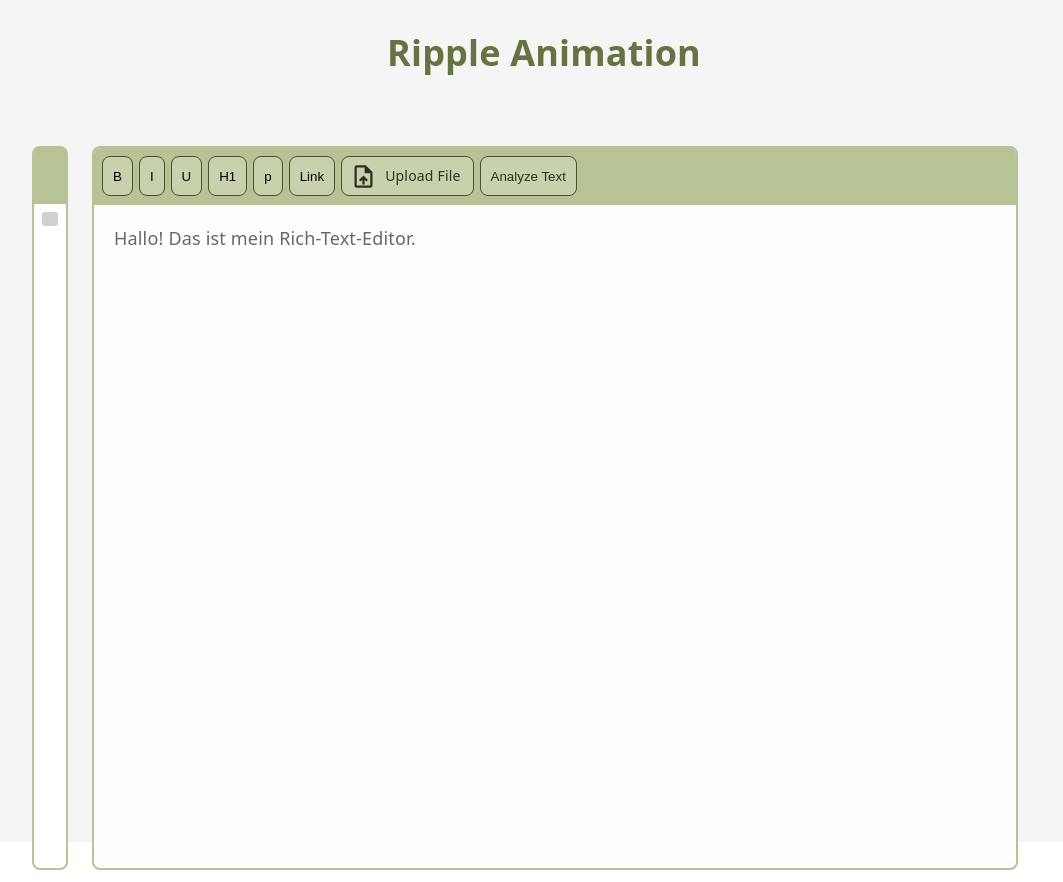
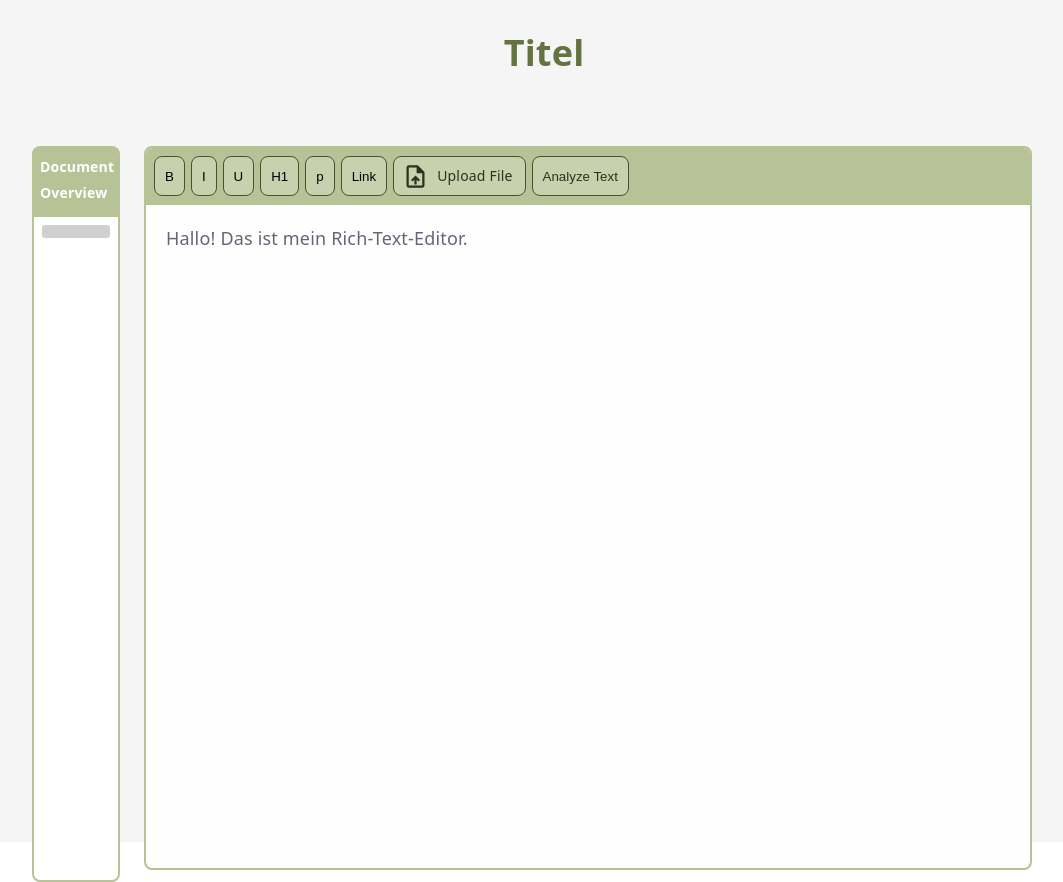
Before and after one commit to EmlMeml/RippleAnimation, a React (Vite) app: page / in a window 1280 px wide. Shown: the whole page, without its empty margins (96-1159 px from the left). Built offline with nearby package versions, Linux system fonts and the light colour scheme.

Commit message:
styling + reason marks

```diff
--- a/src/App.tsx
+++ b/src/App.tsx
@@ -14,7 +14,7 @@ function App() {
     <Box sx={{flowGrow: 1}}>
       <Grid container spacing={2}>
         <Grid size={12} sx={{display: 'flex', justifyContent: 'center', alignItems:'center'}}>
-          <h1>Ripple Animation</h1>
+          <h1>Titel</h1>
         </Grid>
       </Grid>
       <Grid container spacing={2}>
--- a/src/assets/css/editor.css
+++ b/src/assets/css/editor.css
@@ -85,9 +85,22 @@
 .editor .inconsistent-text {
   display: inline-block;
   background-color: #fecaca;
+  border-radius: 4px;
+  padding-left: 4px;
+  padding-right: 4px;
   box-decoration-break: clone;
   -webkit-box-decoration-break: clone;
   animation: inconsistency-jitter 1s ease-in-out;
+}
+
+.editor .inconsistency-context {
+  display: inline-block;
+  background-color: #fef3c7;
+  border-radius: 4px;
+  padding-left: 4px;
+  padding-right: 4px;
+  box-decoration-break: clone;
+  -webkit-box-decoration-break: clone;
 }
 
 @keyframes inconsistency-jitter {
--- a/src/assets/css/editorNav.css
+++ b/src/assets/css/editorNav.css
@@ -1,5 +1,5 @@
 .editor-navigation {
-  width: 36px;
+  width: 88px;
   height: 100%;
 }
 
@@ -19,7 +19,9 @@
   padding:8px;
   min-height: 40px;
   border-radius: 8px 8px 0px 0px;
-
+  font-size: 14px;
+  font-weight: bold;
+  color: white;
 }
 
 .editor-navigation-segment {
--- a/src/custom/editor/Editor.tsx
+++ b/src/custom/editor/Editor.tsx
@@ -5,6 +5,7 @@ import {
   type DecoratedRange,
   type Descendant,
   Editor,
+  Node as SlateNode,
   type NodeEntry,
   Path,
   Text,
@@ -57,6 +58,10 @@ type HeadingElement = {
 };
 
 type MarkFormat = Exclude<keyof CustomText, "text" | "inconsistent">;
+type InconsistentTextRange = BaseRange & {
+  inconsistent: true;
+  inconsistencyRole: "conflict" | "context";
+};
 
 type CustomElement =
   | ParagraphElement
@@ -68,7 +73,10 @@ declare module "slate" {
     TextEditor: Editor;
     Element: CustomElement;
     Text: CustomText;
-    Range: BaseRange & { inconsistent?: boolean };
+    Range: BaseRange & {
+      inconsistent?: boolean;
+      inconsistencyRole?: "conflict" | "context";
+    };
   }
 }
 
@@ -110,6 +118,7 @@ export default function RichTextEditor({context,}: {context: StoryContext}) {
 
   const [inconsistencies, setInconsistencies] = useState<Inconsistency[]>([]);
   const [inconsistentPaths, setInconsistentPaths] = useState<number[][]>([]);
+  const [inconsistentRanges, setInconsistentRanges] = useState<InconsistentTextRange[]>([]);
 
   const [analysis, setAnalysis] =
     useState<FactExtraction | null>(null);
@@ -126,23 +135,11 @@ export default function RichTextEditor({context,}: {context: StoryContext}) {
         return [];
       }
 
-      const belongsToInconsistentBlock = inconsistentPaths.some(
-        (inconsistentPath) => Path.isAncestor(inconsistentPath, path)
+      return inconsistentRanges.filter((range) =>
+        Path.equals(range.anchor.path, path)
       );
-
-      if (!belongsToInconsistentBlock || node.text.length === 0) {
-        return [];
-      }
-
-      return [
-        {
-          anchor: { path, offset: 0 },
-          focus: { path, offset: node.text.length },
-          inconsistent: true,
-        },
-      ];
     },
-    [inconsistentPaths]
+    [inconsistentRanges]
   );
 
 
@@ -281,6 +278,105 @@ function getInconsistentPaths(
   }
 
   return paths;
+}
+
+function escapeForRegExp(value: string): string {
+  return value.replace(/[.*+?^${}()|[\]\\]/g, "\\$&");
+}
+
+function getFactHighlightPattern(
+  fact: Inconsistency["facts"][number]
+): RegExp | null {
+  const relationPatterns: Partial<Record<
+    Inconsistency["facts"][number]["predicate"],
+    string
+  >> = {
+    younger_than: "younger|jünger",
+    older_than: "older|älter",
+    sibling_of: "brother|sister|sibling|bruder|schwester|geschwister",
+    parent_of: "parent|mother|father|elternteil|mutter|vater",
+    child_of: "child|son|daughter|kind|sohn|tochter",
+    married_to: "married|husband|wife|verheiratet|ehemann|ehefrau",
+    friend_of: "friend|freund(?:in)?",
+    owns: "owns|owner|besitzt|gehört",
+    has: "has|hat",
+  };
+
+  const relationPattern = relationPatterns[fact.predicate];
+  if (relationPattern) {
+    return new RegExp(`\\b(?:${relationPattern})\\b`, "gi");
+  }
+
+  const value = fact.object ?? fact.value;
+  if (value === undefined || value === null || value === "") {
+    return null;
+  }
+
+  return new RegExp(`\\b${escapeForRegExp(String(value))}\\b`, "gi");
+}
+
+function getInconsistentTextRanges(
+  editor: Editor,
+  inconsistencies: Inconsistency[]
+): InconsistentTextRange[] {
+  const ranges: InconsistentTextRange[] = [];
+
+  for (const inconsistency of inconsistencies) {
+    const conflictFact = [...inconsistency.facts].sort(
+      (first, second) =>
+        (first.source?.start ?? 0) - (second.source?.start ?? 0)
+    ).at(-1);
+
+    for (const fact of inconsistency.facts) {
+      const pattern = getFactHighlightPattern(fact);
+      if (!pattern) {
+        continue;
+      }
+
+      for (const [node, path] of SlateNode.texts(editor)) {
+        const block = editor.children[path[0]];
+        const blockText = block ? normalizeSearchText(getNodeText(block)) : "";
+        const subject = normalizeSearchText(fact.subject);
+        const object = normalizeSearchText(fact.object ?? fact.value);
+
+        if (!blockText.includes(subject) || (object !== "" && !blockText.includes(object))) {
+          continue;
+        }
+
+        for (const match of node.text.matchAll(pattern)) {
+          if (match.index === undefined || match[0].length === 0) {
+            continue;
+          }
+
+          const anchor = { path, offset: match.index };
+          const focus = { path, offset: match.index + match[0].length };
+
+          const existingRange = ranges.find((range) =>
+            Path.equals(range.anchor.path, anchor.path) &&
+            range.anchor.offset === anchor.offset &&
+            range.focus.offset === focus.offset
+          );
+
+          if (existingRange) {
+            if (fact === conflictFact) {
+              existingRange.inconsistencyRole = "conflict";
+            }
+            continue;
+          }
+
+          ranges.push({
+            anchor,
+            focus,
+            inconsistent: true,
+            inconsistencyRole:
+              fact === conflictFact ? "conflict" : "context",
+          });
+        }
+      }
+    }
+  }
+
+  return ranges;
 }
 
 
@@ -498,6 +594,9 @@ function deserialize(
       );
 
       setInconsistentPaths(paths);
+      setInconsistentRanges(
+        getInconsistentTextRanges(editor, foundInconsistencies)
+      );
 
     } catch (error) {
       console.error(error);
@@ -565,6 +664,9 @@ function deserialize(
                */
               setInconsistentPaths(
                 getInconsistentPaths(editor, inconsistencies)
+              );
+              setInconsistentRanges(
+                getInconsistentTextRanges(editor, inconsistencies)
               );
             }}
         >
@@ -868,7 +970,13 @@ function renderLeaf({
   return (
     <span
       {...attributes}
-      className={leaf.inconsistent ? "inconsistent-text" : undefined}
+      className={
+        leaf.inconsistencyRole === "conflict"
+          ? "inconsistent-text"
+          : leaf.inconsistencyRole === "context"
+            ? "inconsistency-context"
+            : undefined
+      }
     >
       {children}
     </span>
--- a/src/custom/editor/EditorNavigation.tsx
+++ b/src/custom/editor/EditorNavigation.tsx
@@ -90,7 +90,8 @@ export default function EditorNavigation({
       aria-label="Dokumentübersicht"
     >
       <div className="editor-navigation-header">
-        </div>
+      Document Overview
+      </div>
       <div className="editor-navigation-items">
         {items.map((item) => {
           const height = getSegmentHeight(
```
